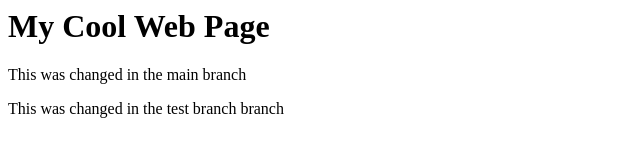
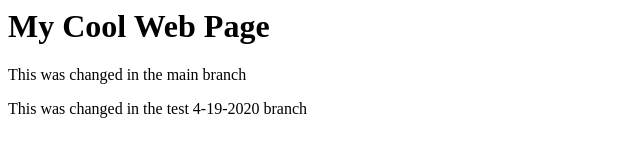
Before and after one commit to 125354moh/simple-web-page, a plain HTML site: page index.html in a window 1280 px wide. Shown: the full height of the page, 0-640 px from the left. Drawn offline with Linux system fonts and the light colour scheme.

Commit message:
Update index.html

```diff
--- a/index.html
+++ b/index.html
@@ -1,3 +1,3 @@
 <h1>My Cool Web Page</h1>
 <p>This was changed in the main branch</p>
-<p>This was changed in the test branch branch</p>
+<p>This was changed in the test 4-19-2020 branch</p>
```
